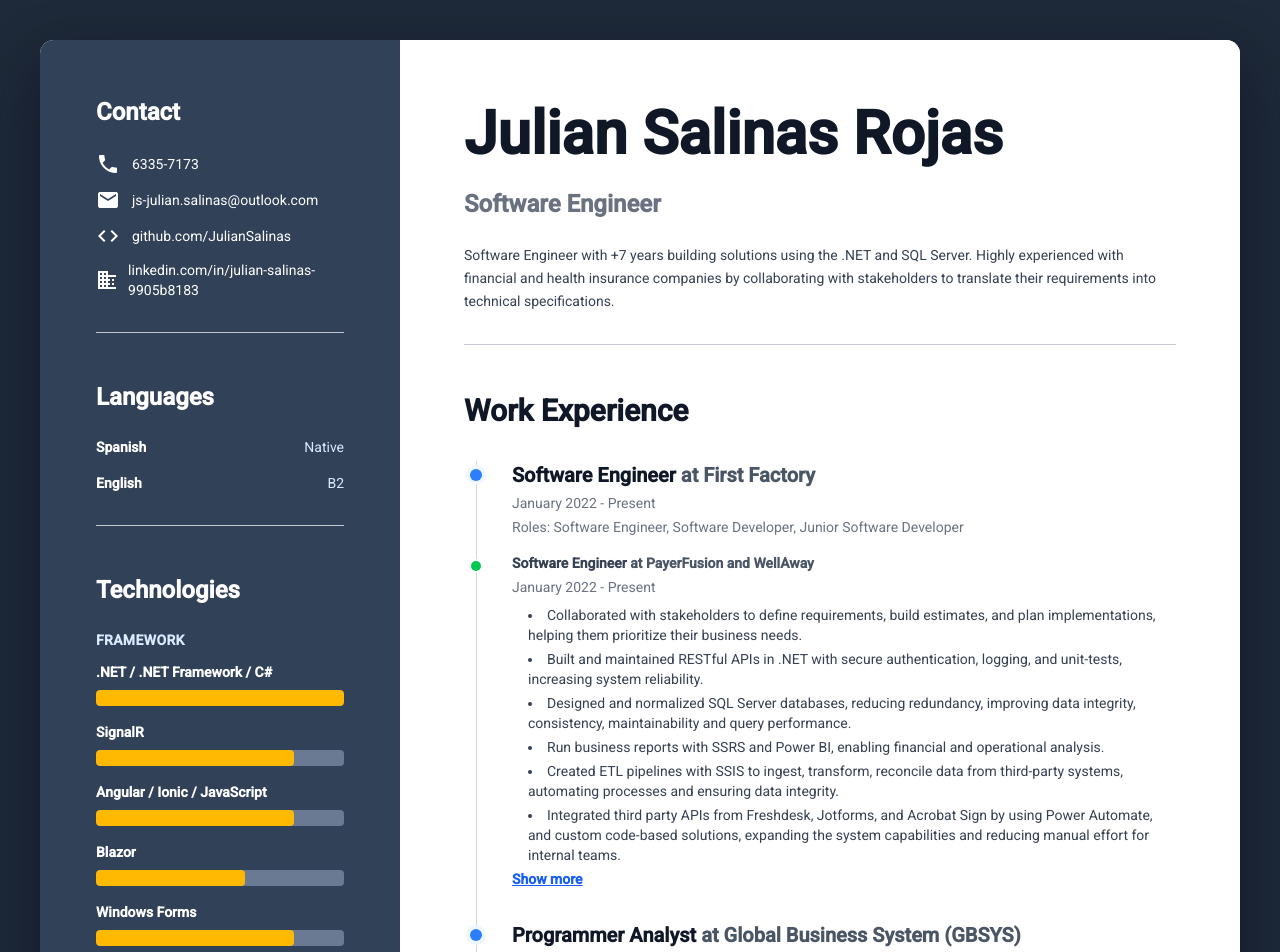
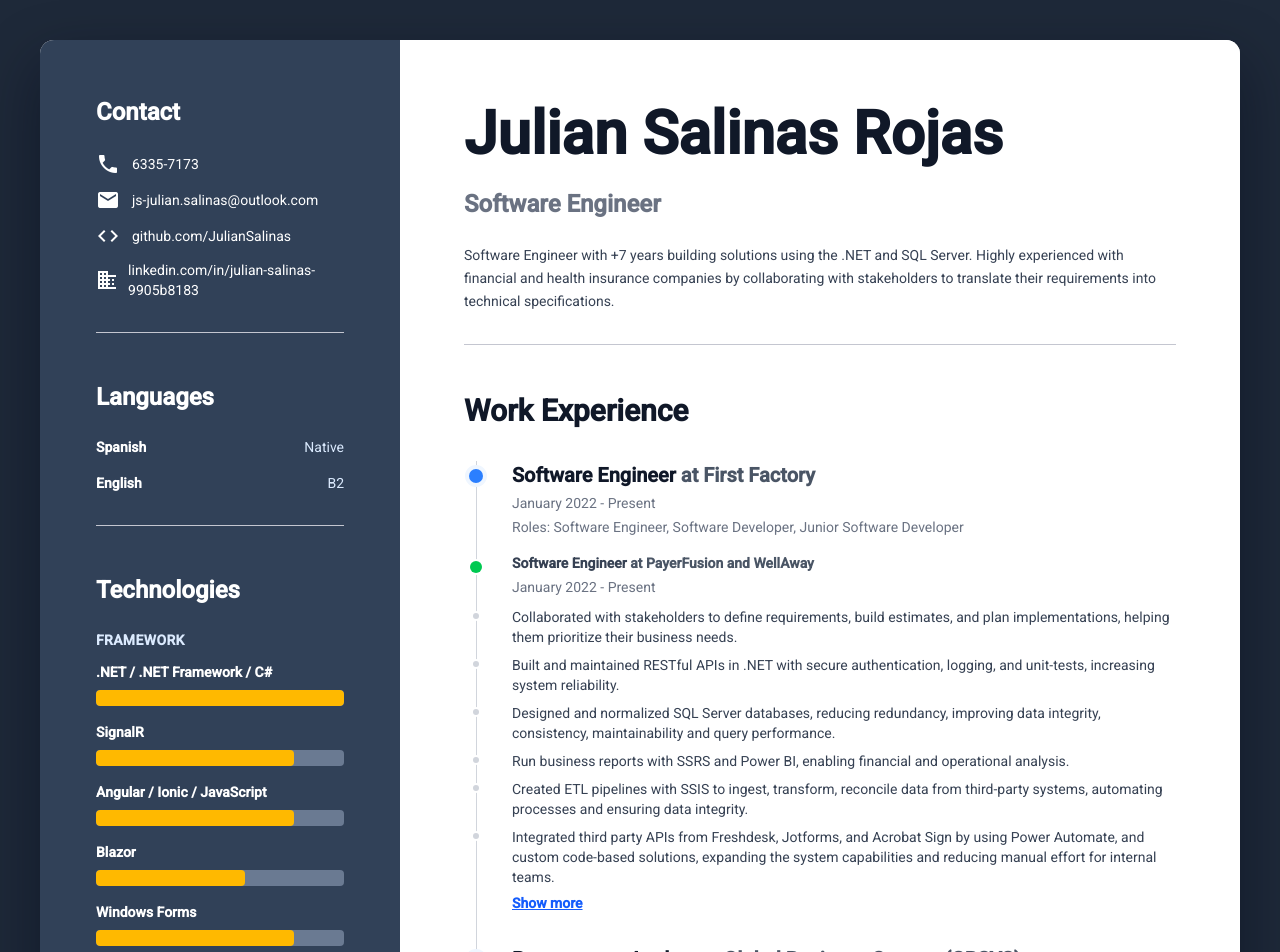
Before and after one commit to JulianSalinas/angular-julian-cv, an Angular app: page / in a window 1280 px wide. Shown: the top 952 px of the page. Built offline with nearby package versions, Linux system fonts and the light colour scheme.

Commit message:
improve timeline

```diff
--- a/src/app/pages/cv/cv.component.html
+++ b/src/app/pages/cv/cv.component.html
@@ -99,7 +99,7 @@
                 <div class="space-y-8">
                   @for (job of visibleWorkExperience(); track job.id) {
                     <div class="relative pl-12">
-                      <span class="absolute left-3 top-2 h-3 w-3 -translate-x-1/2 rounded-full bg-blue-500 ring-4 ring-blue-50"></span>
+                      <span class="absolute left-3 top-2 h-3.5 w-3.5 -translate-x-1/2 rounded-full bg-blue-500 ring-4 ring-blue-50"></span>
                       <div>
                         <h3 class="text-xl font-bold text-gray-900">
                           {{ job.position }}
@@ -122,17 +122,20 @@
                           <div class="mt-2 space-y-4">
                             @for (clientExp of job.clientExperience; track clientExp.client + clientExp.startDate + clientExp.endDate) {
                               <div class="relative">
-                                <span class="absolute -left-9 top-2 h-2.5 w-2.5 -translate-x-1/2 rounded-full bg-green-500 ring-2 ring-white"></span>
+                                <span class="absolute -left-9 top-2 h-3 w-3 -translate-x-1/2 rounded-full bg-green-500 ring-2 ring-white"></span>
                                 <p class="text-sm font-semibold text-gray-700">
                                   {{ clientExp.position }} <span class="text-gray-600">at {{ clientExp.client }}</span>
                                 </p>
                                 <p class="mt-1 text-sm text-gray-500">{{ clientExp.startDate }} - {{ clientExp.endDate }}</p>
                                 @if (clientExp.highlights.length > 0) {
-                                  <ul class="ml-4 mt-2 list-inside list-disc space-y-1">
+                                  <div class="mt-2 space-y-1">
                                     @for (highlight of visibleHighlights(clientExp.highlights, 'job-' + job.id + '-client-' + clientExp.client + '-' + clientExp.startDate + '-' + clientExp.endDate); track highlight) {
-                                      <li class="text-sm text-gray-700">{{ highlight }}</li>
+                                      <p class="relative py-0.5 text-sm text-gray-700">
+                                        <span class="absolute -left-9 top-2 h-1.5 w-1.5 -translate-x-1/2 rounded-full bg-gray-300 ring-2 ring-white"></span>
+                                        {{ highlight }}
+                                      </p>
                                     }
-                                  </ul>
+                                  </div>
                                   @if (clientExp.highlights.length > 6) {
                                     <button
                                       type="button"
@@ -151,11 +154,14 @@
                             <p class="mt-1 text-sm text-gray-500">Client: {{ job.client }}</p>
                           }
                           @if (job.highlights.length > 0) {
-                            <ul class="ml-4 mt-3 list-inside list-disc space-y-1">
+                            <div class="mt-3 space-y-1">
                               @for (highlight of visibleHighlights(job.highlights, 'job-' + job.id + '-highlights'); track highlight) {
-                                <li class="text-sm text-gray-700">{{ highlight }}</li>
+                                <p class="relative pl-4 text-sm text-gray-700">
+                                  <span class="absolute -left-9 top-2 h-2 w-2 -translate-x-1/2 rounded-full bg-gray-400 ring-2 ring-white"></span>
+                                  {{ highlight }}
+                                </p>
                               }
-                            </ul>
+                            </div>
                             @if (job.highlights.length > 6) {
                               <button
                                 type="button"
```
